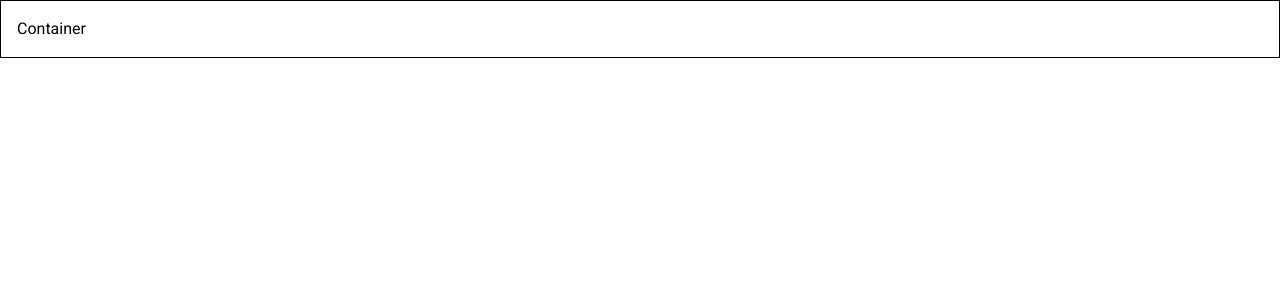
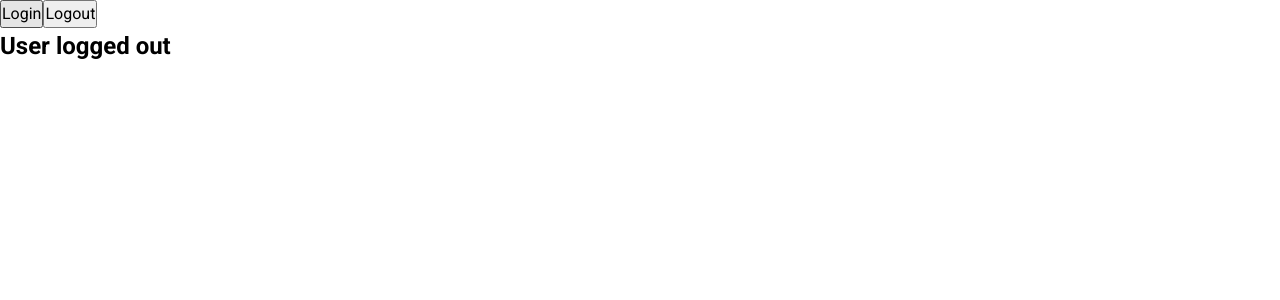
Before and after one commit to VOHIEUTHANG/alta-typescript-ex1, a React (Create React App) app: page / in a window 1280 px wide. Shown: the top 300 px of the page. Built offline with nearby package versions, Linux system fonts and the light colour scheme.

Commit message:
lesson 9

```diff
--- a/src/App.tsx
+++ b/src/App.tsx
@@ -1,11 +1,12 @@
 import React from "react";
 import "./App.css";
 import Container from "./components/Container";
+import LoggedIn from "./components/LoggedIn";
 
 function App() {
   return (
     <div className="App">
-      <Container styles={{ padding: "1rem", border: "1px solid black" }} />
+      <LoggedIn />
     </div>
   );
 }
--- /dev/null
+++ b/src/components/LoggedIn.tsx
@@ -0,0 +1,22 @@
+import React from "react";
+import { useState } from "react";
+
+const LoggedIn = () => {
+  const [isLoggedIn, setIsLoggedIn] = useState<boolean>(false);
+
+  const handleLogin = () => {
+    setIsLoggedIn(true);
+  };
+  const handleLogout = () => {
+    setIsLoggedIn(false);
+  };
+  return (
+    <div>
+      <button onClick={handleLogin}>Login</button>
+      <button onClick={handleLogout}>Logout</button>
+      <h2>User {isLoggedIn ? "logged in " : "logged out"}</h2>
+    </div>
+  );
+};
+
+export default LoggedIn;
```
